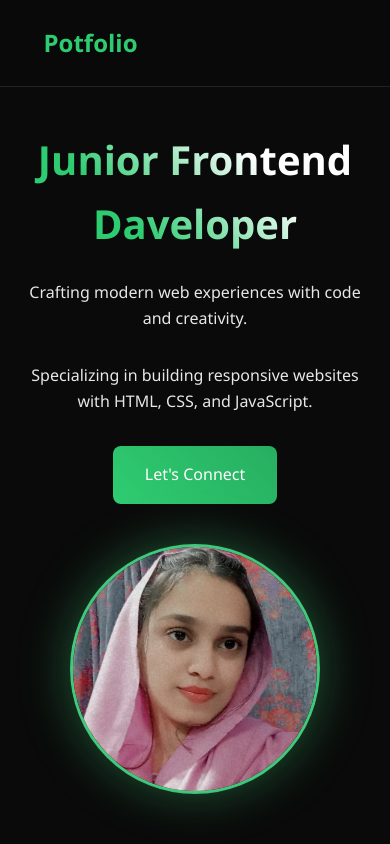
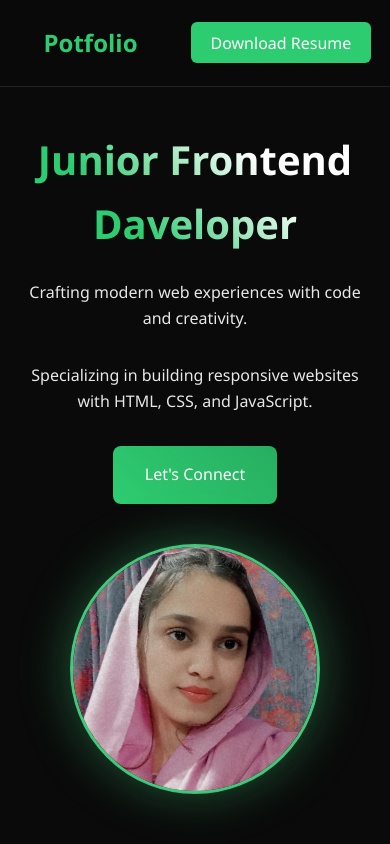
Before and after one commit to Khadijaasif2300/Personal-Potfolio, a plain HTML site: page index.html in a window 390 px wide. Shown: the top 844 px of the page. Drawn offline with Linux system fonts and the light colour scheme.

Commit message:
media query

```diff
--- a/style.css
+++ b/style.css
@@ -309,18 +309,19 @@ footer {
 }
 
 @media (max-width: 768px) {
-    /* Navbar */
-    .nav-links {
-        display: none; /* hide nav links on mobile (can add hamburger later) */
+    /* Hide all nav links */
+    .nav-links li {
+        display: none;
+    }
+
+    /* Show only the resume button */
+    .nav-links li:last-child {
+        display: block;
     }
 
     .logo {
         font-size: 1.5rem;
         padding-left: 1em;
-    }
-
-    .resume-btn {
-        display: none; /* optional: hide resume button on small screens */
     }
 
     /* Hero Section */
```
